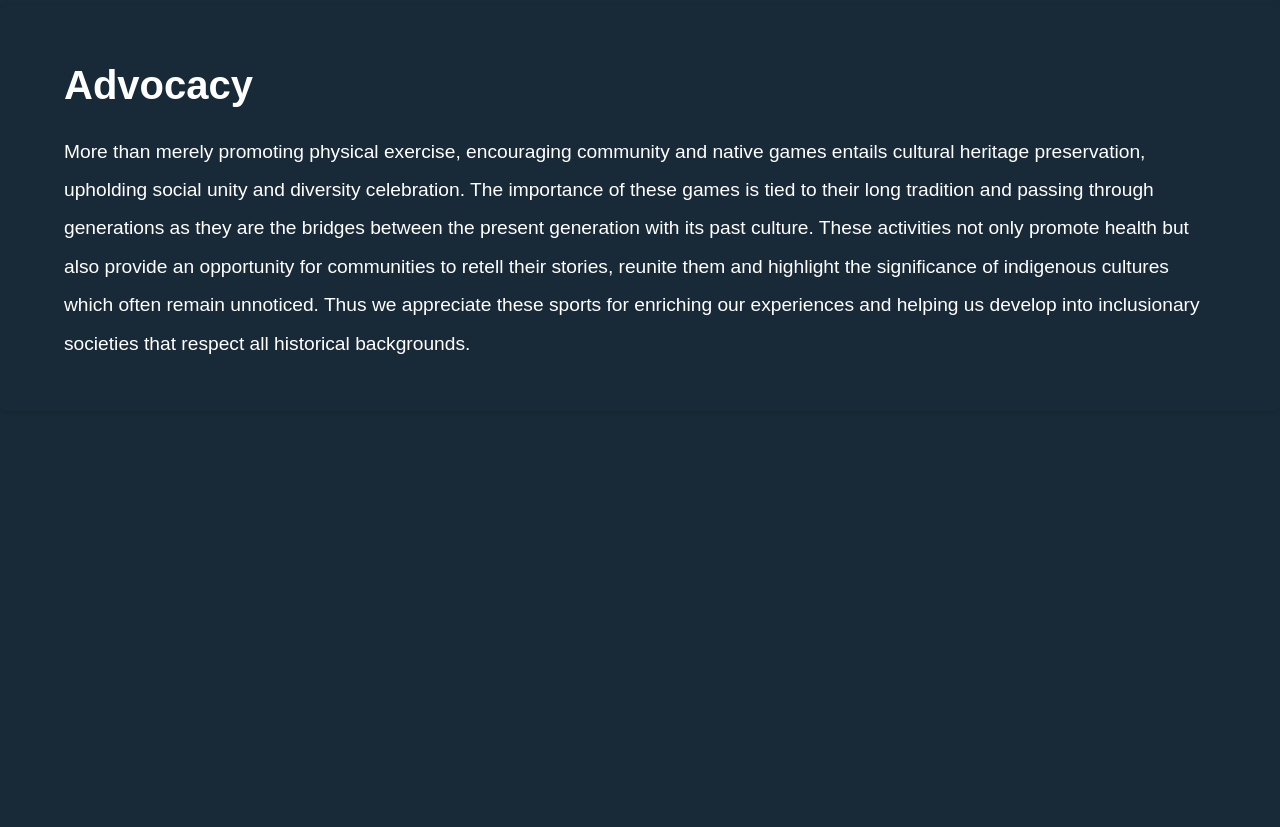
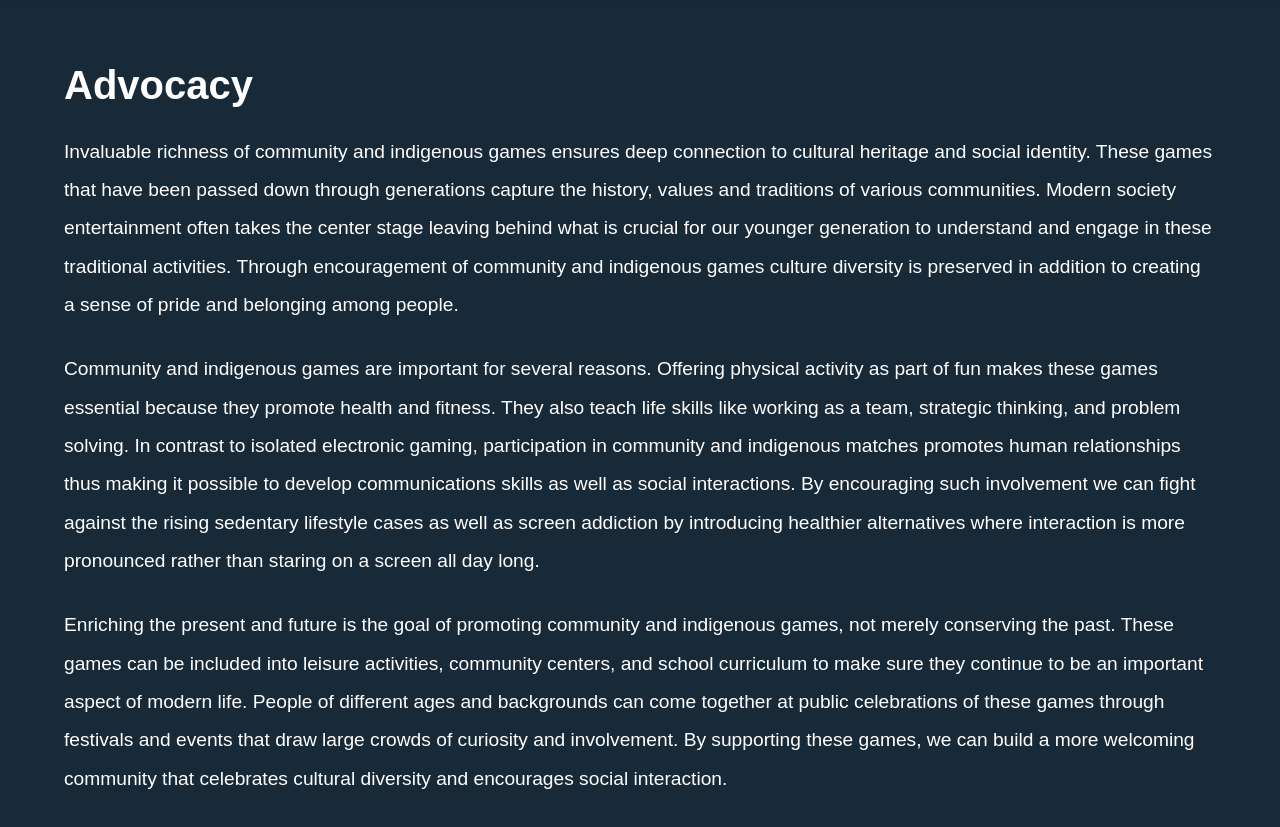
Before and after one commit to CZKDYN/portfoliopeh1, a plain HTML site: page index.html in a window 1280 px wide. Shown: the part 2540-3367 px from the top of the page. Before the commit the page ends 2983 px from the top, so only its background shows below. Drawn offline with Linux system fonts and the light colour scheme.

Commit message:
index.html

```diff
--- a/index.html
+++ b/index.html
@@ -139,7 +139,11 @@
         <section id="advocacy">
             <div class="container">
                 <h2>Advocacy</h2>
-                <p>More than merely promoting physical exercise, encouraging community and native games entails cultural heritage preservation, upholding social unity and diversity celebration. The importance of these games is tied to their long tradition and passing through generations as they are the bridges between the present generation with its past culture. These activities not only promote health but also provide an opportunity for communities to retell their stories, reunite them and highlight the significance of indigenous cultures which often remain unnoticed. Thus we appreciate these sports for enriching our experiences and helping us develop into inclusionary societies that respect all historical backgrounds.</p>
+                <p>Invaluable richness of community and indigenous games ensures deep connection to cultural heritage and social identity. These games that have been passed down through generations capture the history, values and traditions of various communities. Modern society entertainment often takes the center stage leaving behind what is crucial for our younger generation to understand and engage in these traditional activities. Through encouragement of community and indigenous games culture diversity is preserved in addition to creating a sense of pride and belonging among people.</p>
+                <br>
+                <p>Community and indigenous games are important for several reasons. Offering physical activity as part of fun makes these games essential because they promote health and fitness. They also teach life skills like working as a team, strategic thinking, and problem solving. In contrast to isolated electronic gaming, participation in community and indigenous matches promotes human relationships thus making it possible to develop communications skills as well as social interactions. By encouraging such involvement we can fight against the rising sedentary lifestyle cases as well as screen addiction by introducing healthier alternatives where interaction is more pronounced rather than staring on a screen all day long.</p>
+                <br>
+                <p>Enriching the present and future is the goal of promoting community and indigenous games, not merely conserving the past. These games can be included into leisure activities, community centers, and school curriculum to make sure they continue to be an important aspect of modern life. People of different ages and backgrounds can come together at public celebrations of these games through festivals and events that draw large crowds of curiosity and involvement. By supporting these games, we can build a more welcoming community that celebrates cultural diversity and encourages social interaction.</p>
             </div>
         </section>
     </main>
```
